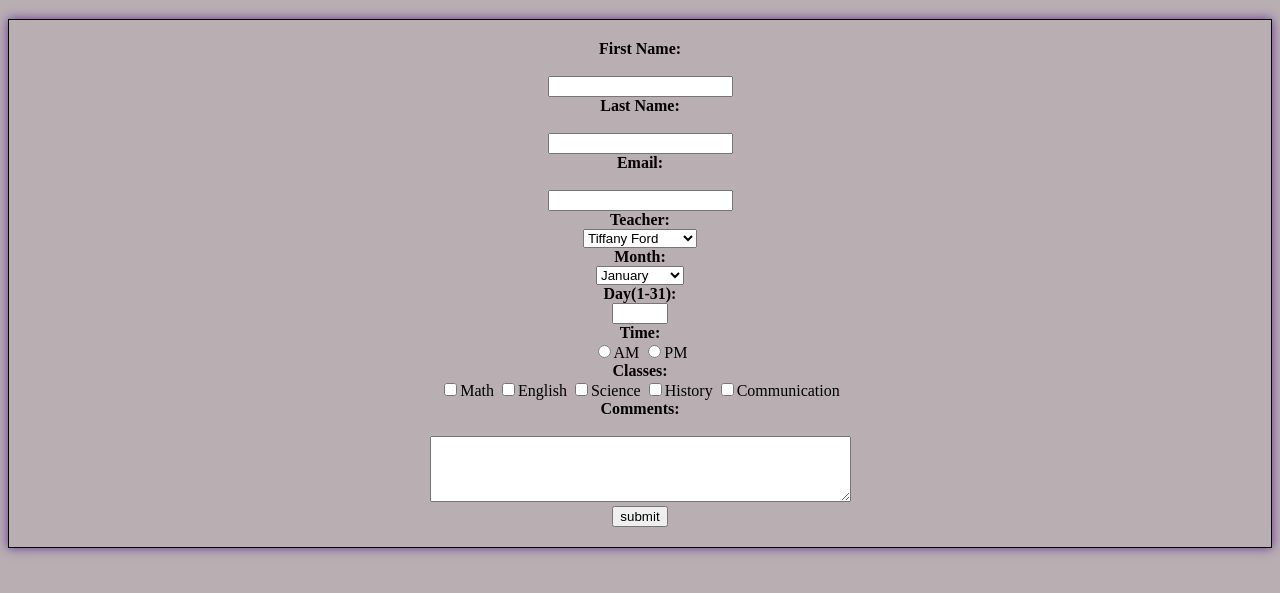
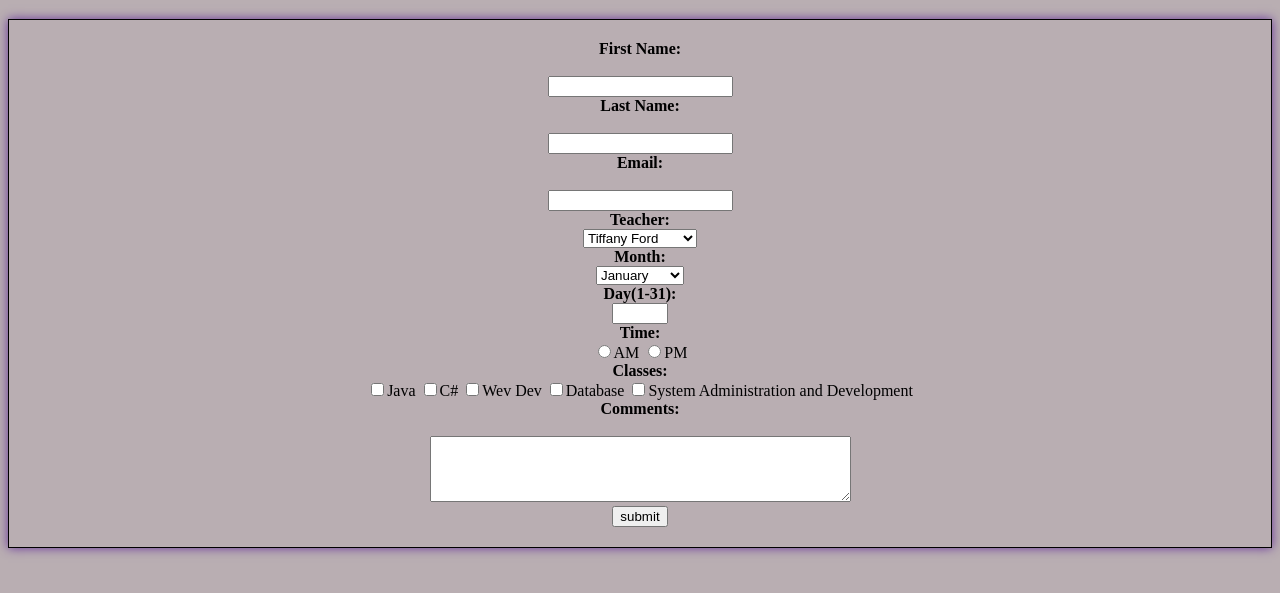
Before and after one commit to Isald1/Regisration-page, a plain HTML site: page index.html in a window 1280 px wide. Shown: the part 101-694 px from the top of the page. Drawn offline with Linux system fonts and the light colour scheme.

Commit message:
fix some things

```diff
--- a/index.html
+++ b/index.html
@@ -7,13 +7,13 @@
     </head>
     <body>
         <h1>Registration Form</h1>
-        <form>
+        <form action="thankyou (1).html" method="get">
             <label for="fname">First Name:</label><br>
-            <input type="text" id="fname" name="fname"><br>
+            <input type="text" id="fname" name="FirstName"><br>
             <label for="lname">Last Name:</label><br>
-            <input type="text" id="lname" name="lname"><br>
+            <input type="text" id="lname" name="Lastname"><br>
             <label for="email">Email:</label><br>
-            <input type="email" id="email" name="email"><br>
+            <input type="email" id="email" name="Email"><br>
             <label for="teacher">Teacher:</label>
             <select id="teacher" name="teacher">
                 <option value="tiffany ford">Tiffany Ford</option>
@@ -41,11 +41,11 @@
             <input type="radio" id="am" name="time" value="am">AM
             <input type="radio" id="pm" name="time" value="pm">PM<br>
             <label>Classes:</label>
-            <input type="checkbox" name="class" value="math">Math
-            <input type="checkbox" name="class" value="english">English
-            <input type="checkbox" name="class" value="science">Science
-            <input type="checkbox" name="class" value="history">History
-            <input type="checkbox" name="class" value="communication">Communication<br>
+            <input type="checkbox" id="java" name="java" value="added">Java
+            <input type="checkbox" id="c#" name="c#" value="added">C#
+            <input type="checkbox" id="wevdev" name="wevdev" value="added">Wev Dev
+            <input type="checkbox" id="database" name="database" value="added">Database
+            <input type="checkbox" id="systAd&Dev" name="systAd&Dev" value="added">System Administration and Development<br>
             <label for="comments">Comments:</label><br>
             <textarea id="comments" name="comments" rows="4" cols="50"></textarea><br>
             <input type="submit" value="submit">
```
Also changed, not shown: thankyou (1).html (+1 -1 lines).
